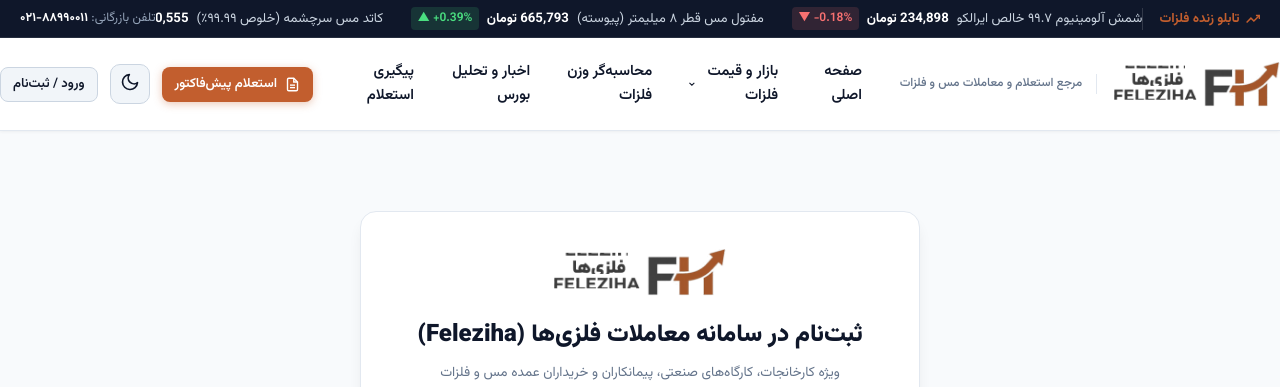
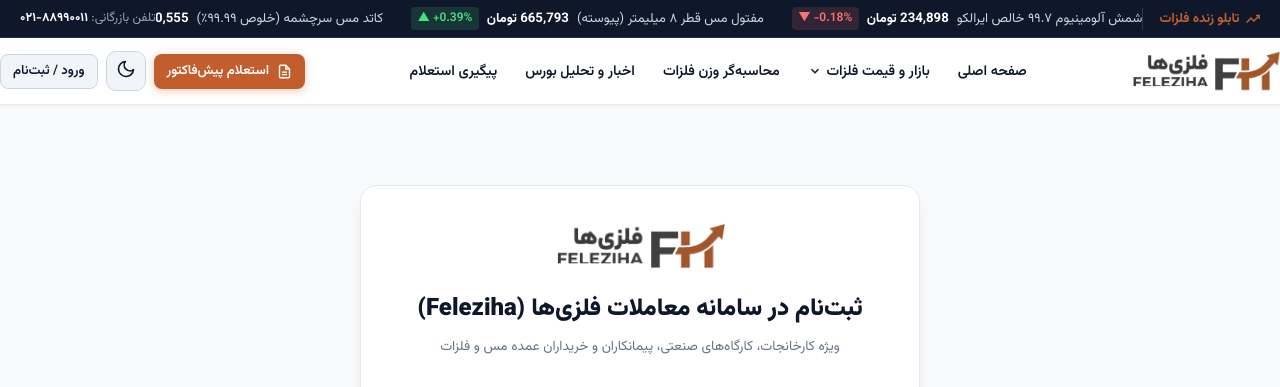
Before and after one commit to emohammadam-lab/feleziha, a Django app: page /accounts/register/ in a window 1280 px wide. Shown: the top 387 px of the page. Run offline with Django 4.2, Linux system fonts and the light colour scheme; data comes from the database, SQL or seed files in the repository.

Commit message:
fix: resolve header logo line artifact and optimize navigation spacing

```diff
--- a/static/css/style.css
+++ b/static/css/style.css
@@ -217,15 +217,15 @@ a {
   display: flex;
   align-items: center;
   justify-content: space-between;
-  padding: 0.85rem 0;
-  gap: 1.5rem;
+  padding: 0.75rem 0;
+  gap: 1.25rem;
 }
 
 .brand-wrapper {
   display: flex;
   align-items: center;
-  gap: 0.85rem;
   text-decoration: none;
+  flex-shrink: 0;
 }
 
 /* Day / Night Logo Switching */
@@ -244,9 +244,9 @@ a {
 }
 
 .brand-logo-img {
-  height: 46px;
+  height: 42px;
   width: auto;
-  max-width: 195px;
+  max-width: 165px;
   object-fit: contain;
   transition: transform 0.2s ease, opacity 0.2s ease;
 }
@@ -255,34 +255,19 @@ a {
   transform: scale(1.02);
 }
 
-.brand-tagline-wrap {
-  border-right: 1px solid var(--border-subtle);
-  padding-right: 0.85rem;
-  margin-right: 0.25rem;
-  display: flex;
-  flex-direction: column;
-  justify-content: center;
-}
-
-.brand-tagline {
-  font-size: 0.75rem;
-  color: var(--text-muted);
-  font-weight: 500;
-  white-space: nowrap;
-}
-
 @media (max-width: 992px) {
-  .brand-tagline-wrap {
-    display: none;
-  }
   .brand-logo-img {
-    height: 38px;
+    height: 36px;
+    max-width: 140px;
   }
 }
 
 .footer-brand-logo {
   max-height: 95px;
   width: auto;
+  object-fit: contain;
+  transition: opacity 0.2s ease;
+}
   object-fit: contain;
   transition: opacity 0.2s ease;
 }
@@ -314,19 +299,23 @@ a {
 .nav-links {
   display: flex;
   align-items: center;
-  gap: 0.5rem;
+  gap: 0.35rem;
   list-style: none;
+  margin: 0;
+  padding: 0;
+  flex-wrap: nowrap;
 }
 
 .nav-link {
-  font-size: 0.925rem;
+  font-size: 0.885rem;
   font-weight: 600;
   color: var(--text-main);
-  padding: 0.5rem 0.85rem;
+  padding: 0.45rem 0.7rem;
   border-radius: 8px;
   display: flex;
   align-items: center;
-  gap: 0.35rem;
+  gap: 0.3rem;
+  white-space: nowrap;
   transition: all 0.2s ease;
 }
 
@@ -562,7 +551,8 @@ a {
 .header-actions {
   display: flex;
   align-items: center;
-  gap: 0.75rem;
+  gap: 0.5rem;
+  flex-shrink: 0;
 }
 
 /* Theme Toggle Button */
--- a/templates/base.html
+++ b/templates/base.html
@@ -92,9 +92,6 @@
       <a href="{% url 'market:home' %}" class="brand-wrapper" title="{{ brand_name }} (Feleziha)">
         <img src="{% static 'images/logo-header-day.png' %}" alt="{{ brand_name }} | Feleziha" class="brand-logo-img logo-day">
         <img src="{% static 'images/logo-header-night.png' %}" alt="{{ brand_name }} | Feleziha" class="brand-logo-img logo-night">
-        <div class="brand-tagline-wrap">
-          <span class="brand-tagline">مرجع استعلام و معاملات مس و فلزات</span>
-        </div>
       </a>
 
       <!-- Main Navigation with Elegant Dropdown Mega-Menu -->
```
Also changed, not shown: static/images/logo-full-day.png, static/images/logo-full-night.png, static/images/logo-header-day.png, static/images/logo-header-night.png, static/images/logo-mark-day.png, static/images/logo-mark-night.png.
